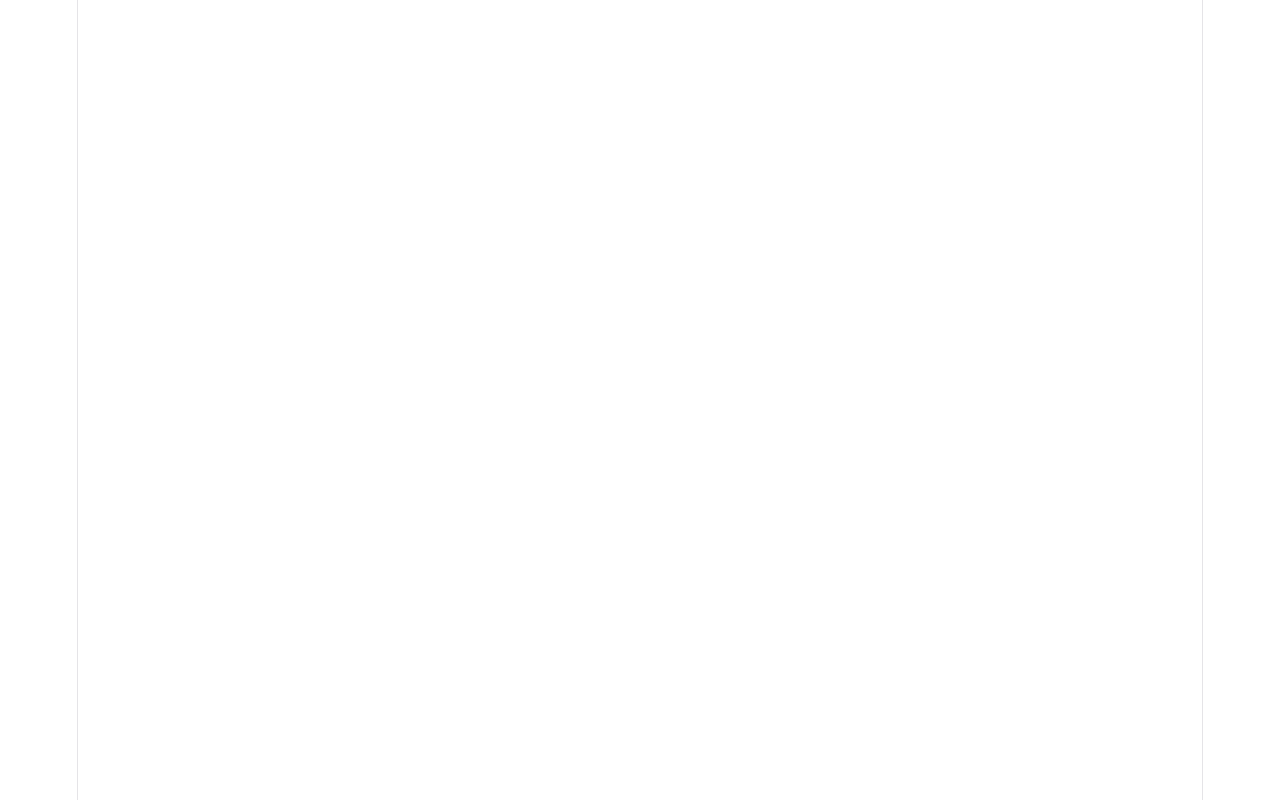
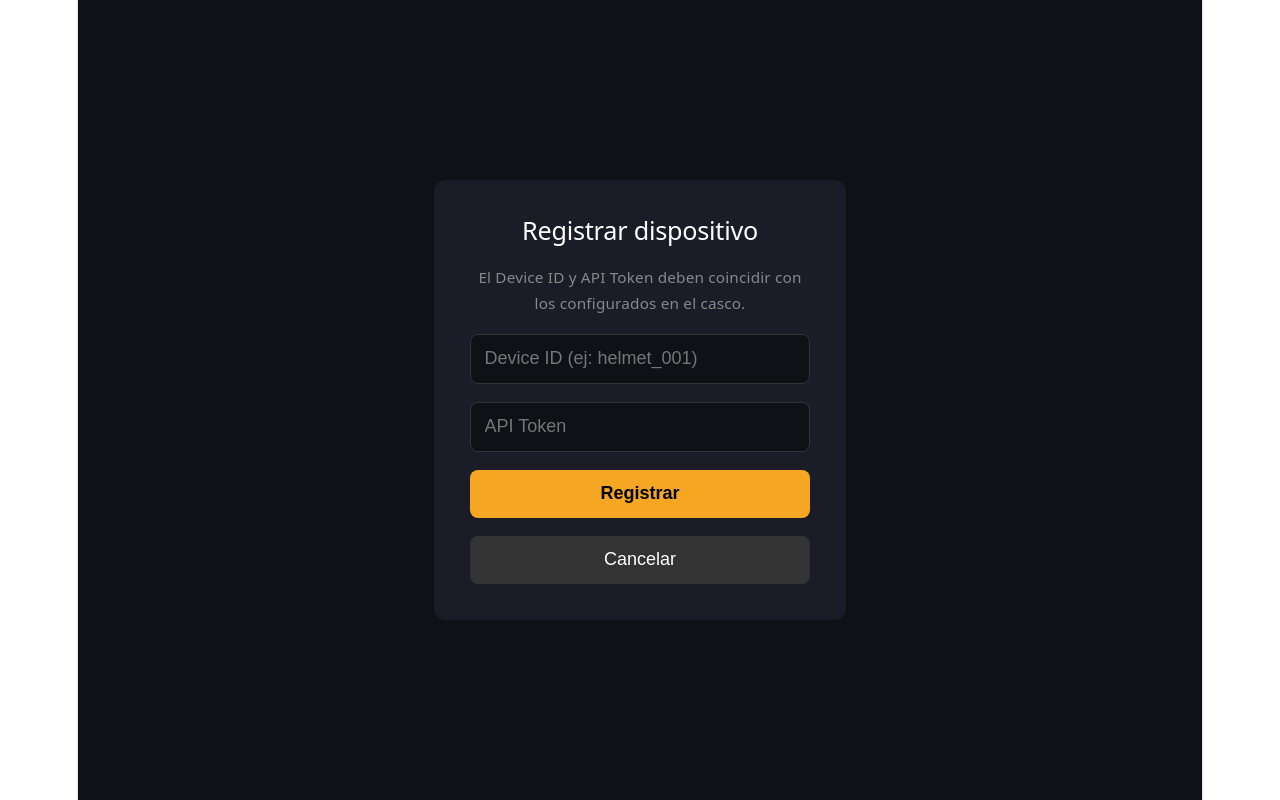
Before and after one commit to monnthu/casco-web, a React (Vite) app: page /add-device in a window 1280 px wide. Before the commit this address had no page. Built offline with nearby package versions, Linux system fonts and the light colour scheme; sample sign-in values are in the browser's storage.

Commit message:
Add device page

```diff
--- a/src/App.jsx
+++ b/src/App.jsx
@@ -3,6 +3,7 @@ import Login      from './pages/Login'
 import Dashboard  from './pages/Dashboard'
 import DeviceView from './pages/DeviceView'
 import Register from './pages/Register'
+import AddDevice from './pages/AddDevice'
 
 function PrivateRoute({ children }) {
     return localStorage.getItem('token') ? children : <Navigate to="/login" />
@@ -20,6 +21,10 @@ export default function App() {
             }/>
 
 			<Route path="/register" element={<Register />} />
+
+			<Route path="/add-device" element={
+    <PrivateRoute><AddDevice /></PrivateRoute>
+}/>
         </Routes>
     )
 }
--- /dev/null
+++ b/src/pages/AddDevice.jsx
@@ -0,0 +1,87 @@
+import { useState } from 'react'
+import { useNavigate } from 'react-router-dom'
+import API from '../api'
+
+export default function AddDevice() {
+    const [deviceId,  setDeviceId]  = useState('')
+    const [apiToken,  setApiToken]  = useState('')
+    const [error,     setError]     = useState('')
+    const [success,   setSuccess]   = useState(false)
+    const navigate = useNavigate()
+
+    async function handleAdd() {
+        if (!deviceId || !apiToken)
+            return setError('Completa todos los campos')
+        try {
+            await API.post('/devices/register', { device_id: deviceId, api_token: apiToken })
+            setSuccess(true)
+            setTimeout(() => navigate('/'), 1500)
+        } catch (err) {
+            setError(err.response?.data?.error || 'Error al registrar dispositivo')
+        }
+    }
+
+    return (
+        <div style={styles.container}>
+            <div style={styles.card}>
+                <h2 style={styles.title}>Registrar dispositivo</h2>
+                <p style={styles.subtitle}>
+                    El Device ID y API Token deben coincidir con los configurados en el casco.
+                </p>
+
+                <input
+                    style={styles.input}
+                    placeholder="Device ID (ej: helmet_001)"
+                    value={deviceId}
+                    onChange={e => setDeviceId(e.target.value)}
+                />
+                <input
+                    style={styles.input}
+                    placeholder="API Token"
+                    value={apiToken}
+                    onChange={e => setApiToken(e.target.value)}
+                />
+
+                {error   && <p style={styles.error}>{error}</p>}
+                {success && <p style={styles.success}>Dispositivo registrado. Redirigiendo...</p>}
+
+                <button style={styles.button} onClick={handleAdd}>
+                    Registrar
+                </button>
+                <button style={styles.back} onClick={() => navigate('/')}>
+                    Cancelar
+                </button>
+            </div>
+        </div>
+    )
+}
+
+const styles = {
+    container: {
+        display:'flex', justifyContent:'center',
+        alignItems:'center', height:'100vh', background:'#0f1117'
+    },
+    card: {
+        background:'#1a1d27', padding:'2rem', borderRadius:'12px',
+        display:'flex', flexDirection:'column', gap:'1rem', width:'340px'
+    },
+    title:    { color:'#fff', margin:0, fontSize:'1.4rem' },
+    subtitle: { color:'#888', margin:0, fontSize:'0.85rem' },
+    input: {
+        padding:'0.75rem', borderRadius:'8px',
+        border:'1px solid #333', background:'#0f1117',
+        color:'#fff', fontSize:'1rem'
+    },
+    button: {
+        padding:'0.75rem', borderRadius:'8px', border:'none',
+        background:'#f5a623', color:'#000',
+        fontWeight:'bold', fontSize:'1rem', cursor:'pointer'
+    },
+    back: {
+        padding:'0.75rem', borderRadius:'8px', border:'none',
+        background:'#333', color:'#fff',
+        fontSize:'1rem', cursor:'pointer'
+    },
+    error:   { color:'#ff4d4d', margin:0 },
+    success: { color:'#4caf50', margin:0 }
+}
--- a/src/pages/Dashboard.jsx
+++ b/src/pages/Dashboard.jsx
@@ -20,6 +20,9 @@ export default function Dashboard() {
             <div style={styles.header}>
                 <h2 style={styles.title}>C.A.S.C.O. — Mis dispositivos</h2>
                 <button style={styles.logout} onClick={logout}>Cerrar sesión</button>
+				<button style={styles.addBtn} onClick={() => navigate('/add-device')}>
+    + Agregar dispositivo
+</button>
             </div>
 
             {devices.length === 0
@@ -49,6 +52,11 @@ const styles = {
         padding:'0.5rem 1rem', borderRadius:'8px', border:'none',
         background:'#333', color:'#fff', cursor:'pointer'
     },
+	addBtn: {
+    padding:'0.5rem 1rem', borderRadius:'8px', border:'none',
+    background:'#f5a623', color:'#000',
+    fontWeight:'bold', cursor:'pointer'
+},
     empty: { color:'#888' },
     grid:  { display:'flex', flexWrap:'wrap', gap:'1rem', marginTop:'1.5rem' },
     card: {
```
